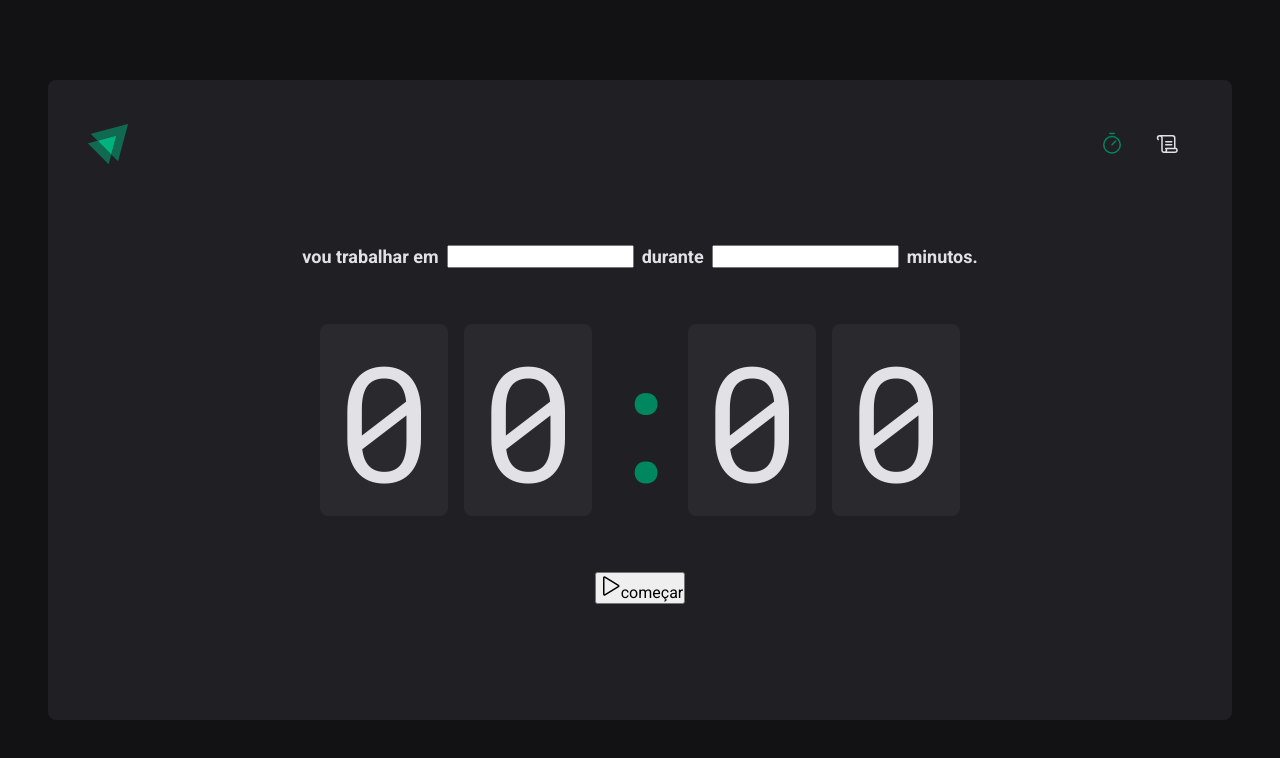
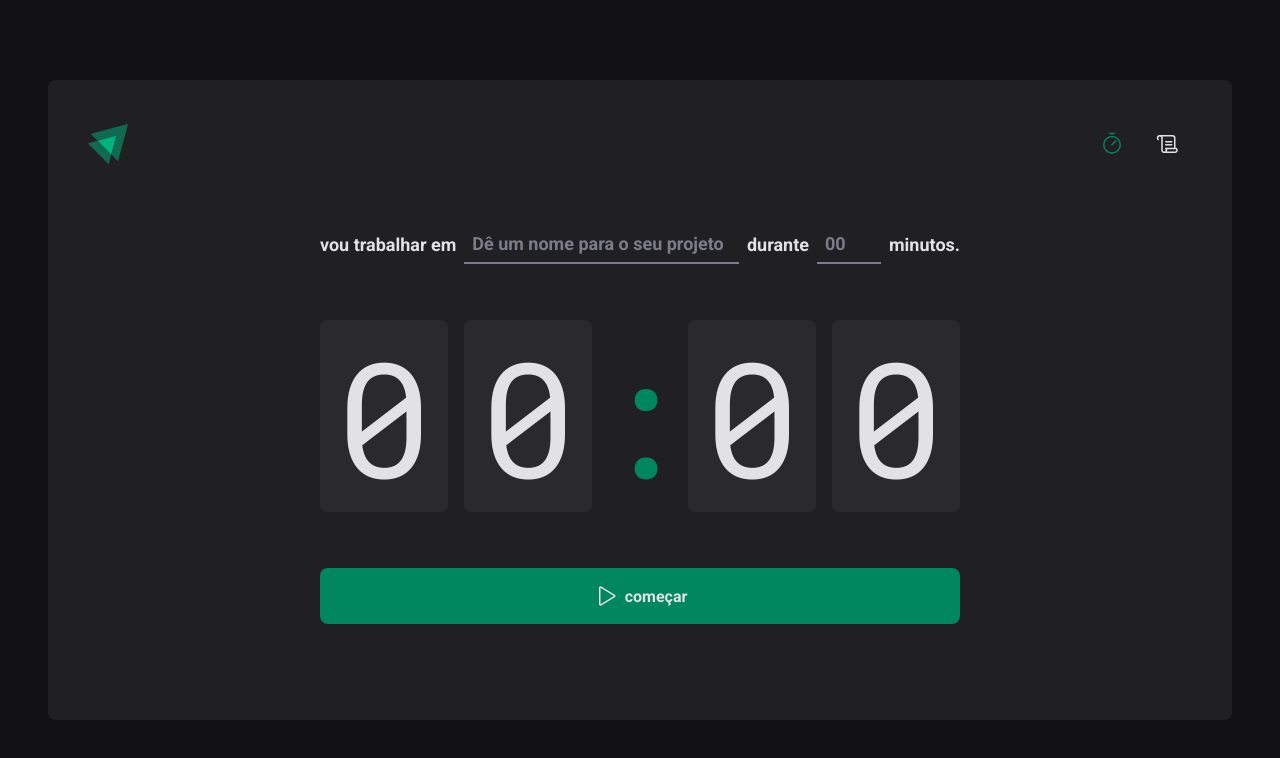
Before and after one commit to pfrancaneto/ignite-timer, a React (Vite) app: page / in a window 1280 px wide. Shown: the top 758 px of the page. Built offline with nearby package versions, Linux system fonts and the light colour scheme.

Commit message:
ajustando pagina home

```diff
--- a/src/pages/Home/index.tsx
+++ b/src/pages/Home/index.tsx
@@ -1,5 +1,13 @@
 import { Play } from '@phosphor-icons/react';
-import { CountDownContaier, FormContainer, HomeContainer, Separator } from './styles';
+import {
+  CountDownContaier,
+  FormContainer,
+  HomeContainer,
+  MinutesAmountInput,
+  Separator,
+  StartCountDownButton,
+  TaskInput,
+} from './styles';
 
 export function Home() {
   return (
@@ -7,10 +15,14 @@
       <form action="">
         <FormContainer>
           <label htmlFor="task">vou trabalhar em</label>
-          <input type="text" id="task" />
+          <TaskInput
+            type="text"
+            id="task"
+            placeholder="Dê um nome para o seu projeto"
+          />
 
           <label htmlFor="minutesAmount">durante</label>
-          <input type="text" id="minutesAmount" />
+          <MinutesAmountInput type="text" id="minutesAmount" placeholder="00" />
 
           <span>minutos.</span>
         </FormContainer>
@@ -23,10 +35,10 @@
           <span>0</span>
         </CountDownContaier>
 
-        <button type="submit">
+        <StartCountDownButton type="submit">
           <Play size={24} />
           começar
-        </button>
+        </StartCountDownButton>
       </form>
     </HomeContainer>
   );
--- a/src/pages/Home/styles.ts
+++ b/src/pages/Home/styles.ts
@@ -29,6 +29,34 @@
   flex-wrap: wrap;
 `;
 
+const BaseInput = styled.input`
+  background-color: transparent;
+  border: 0;
+  height: 2.5rem;
+  border-bottom: 2px solid ${props => props.theme['gray-500']};
+  font-weight: bold;
+  font-size: 1.125rem;
+  padding: 0 0.5rem;
+  color: ${props => props.theme['gray-100']};
+
+  &:focus {
+    box-shadow: none;
+    border-color: ${props => props.theme['green-500']};
+  }
+
+  &::placeholder {
+    color: ${props => props.theme['gray-500']}
+  }
+`;
+
+export const TaskInput = styled(BaseInput)`
+  flex: 1;
+`;
+
+export const MinutesAmountInput = styled(BaseInput)`
+  width: 4rem;
+`;
+
 export const CountDownContaier = styled.div`
   font-family: 'Roboto Mono', monospace;
   font-size: 10rem;
@@ -54,3 +82,29 @@
   display: flex;
   justify-content: center;
 `;
+
+export const StartCountDownButton = styled.button`
+  width: 100%;
+  border: 0;
+  border-radius: 8px;
+  padding: 1rem;
+
+  display: flex;
+  align-items: center;
+  justify-content: center;
+  gap: 0.5rem;
+
+  font-weight: bold;
+  cursor: pointer;
+  background-color: ${props => props.theme['green-500']};
+  color: ${props => props.theme['gray-100']};
+
+  &:disabled {
+    opacity: 0.7;
+    cursor: not-allowed;
+  }
+
+  &:not(:disabled):hover {
+    background-color: ${props => props.theme['green-700']}
+  }
+`;
```
